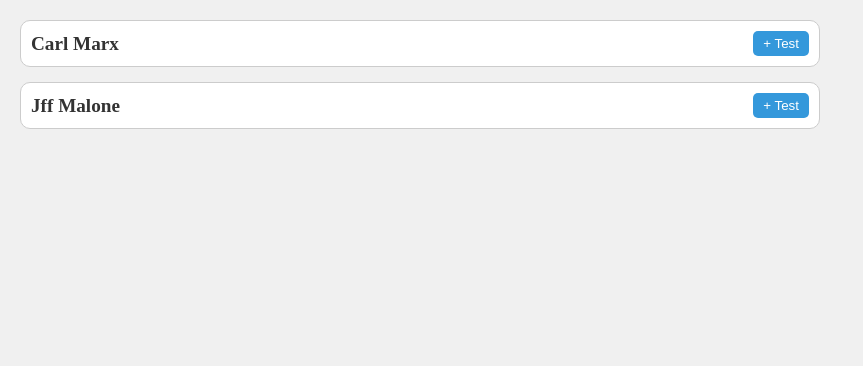
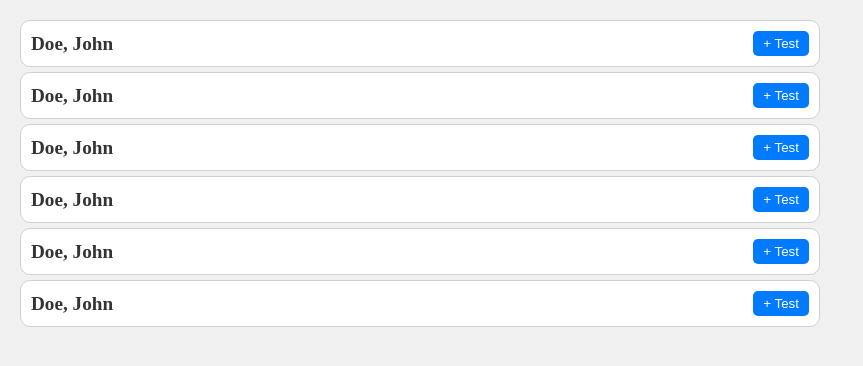
Before and after one commit to ethanhcarpenter/Summer24, a website: page public/html/people.html in a window 1280 px wide. Shown: the whole page, without its empty margins (0-863 px from the left). Drawn offline with Linux system fonts and the light colour scheme.

Commit message:
can now create people on demand and got the styling from gpt in fact all the styles are from gpt im not that creative, why i prefer command line apps and algs no front end required

```diff
--- a/public/css/people.css
+++ b/public/css/people.css
@@ -16,19 +16,19 @@
 .people-container {
     display: flex;
     flex-direction: column;
-    gap: 15px;
+    gap: 5px;
     width: 100%;
     max-width: 800px;
 }
 
 /* Person item styling */
 .person-item {
-    background-color: #ffffff;
-    border: 1px solid #ccc;
+    background-color: #ffffff; /* White background */
+    border: 1px solid #d1d1d1; /* Light grey border */
     border-radius: 10px;
     padding: 10px;
     cursor: pointer;
-    transition: background-color 0.3s ease;
+    transition: background-color 0.3s ease, border-color 0.3s ease;
     position: relative;
 }
 
@@ -43,23 +43,24 @@
 .person-name {
     font-size: 1.2rem;
     font-weight: bold;
-    color: #333;
+    color: #333333; /* Dark grey font */
 }
 
 /* Add test button styling */
 .add-test-button {
-    background-color: #3498db;
+    background-color: #007bff; /* Blue background */
     color: #ffffff;
     border: none;
     padding: 5px 10px;
     border-radius: 5px;
     cursor: pointer;
-    transition: background-color 0.3s ease;
+    transition: background-color 0.3s ease, transform 0.3s ease;
 }
 
 /* Button hover effect */
 .add-test-button:hover {
-    background-color: #2980b9;
+    background-color: #0056b3; /* Darker blue on hover */
+    transform: translateY(-2px);
 }
 
 /* Test list styling */
@@ -70,18 +71,19 @@
 
 /* Test item styling */
 .test-item {
-    background-color: #f9f9f9;
-    border: 1px solid #ddd;
+    background-color: #f8f9fa; /* Light grey background */
+    border: 1px solid #ced4da; /* Grey border */
     border-radius: 5px;
     margin-bottom: 5px;
     padding: 10px;
     cursor: pointer;
-    transition: background-color 0.3s ease;
+    transition: background-color 0.3s ease, border-color 0.3s ease;
 }
 
 /* Test item hover effect */
 .test-item:hover {
-    background-color: #f0f0f0;
+    background-color: #e9ecef; /* Slightly darker grey on hover */
+    border-color: #adb5bd;
 }
 
 /* Questions styling */
@@ -92,8 +94,8 @@
 
 /* Question item styling */
 .question-item {
-    background-color: #ffffff;
-    border: 1px solid #ddd;
+    background-color: #ffffff; /* White background */
+    border: 1px solid #ced4da; /* Grey border */
     border-radius: 5px;
     margin-bottom: 5px;
     padding: 10px;
--- a/public/html/people.html
+++ b/public/html/people.html
@@ -9,24 +9,7 @@
 <body>
     <section class="main">
         <section class="people-container">
-            <div class="person-item" id="person1">
-                <div class="person-info">
-                    <span class="person-name">Carl Marx</span>
-                    <button class="add-test-button">+ Test</button>
-                </div>
-                <div class="test-list">
-                    <!-- Tests -->
-                </div>
-            </div>
-            <div class="person-item" id="person2">
-                <div class="person-info">
-                    <span class="person-name">Jff Malone</span>
-                    <button class="add-test-button">+ Test</button>
-                </div>
-                <div class="test-list">
-                    <!-- Test items will be dynamically loaded here -->
-                </div>
-            </div>
+
         </section>
     </section>
 
--- a/public/js/createPeople.js
+++ b/public/js/createPeople.js
@@ -1,5 +1,31 @@
-function createPerson(name){
+function createPerson(firstname,surname){
     const outerDiv=document.createElement("div");
     outerDiv.setAttribute("class","person-item");
-    outerDiv.setAttribute("id",name);
+    outerDiv.setAttribute("id",firstname+" "+surname);
+    const info=document.createElement("div");
+    info.setAttribute("class","person-info");
+    const personNameSpan=document.createElement("span");
+    personNameSpan.setAttribute("class","person-name");
+    personNameSpan.innerText=surname+", "+firstname;
+    const newTestButton=document.createElement("button");
+    newTestButton.setAttribute("class","add-test-button");
+    newTestButton.setAttribute("id",firstname+" "+surname+" Button");
+    newTestButton.innerText="+ Test"
+    const testList=document.createElement("div");
+    testList.setAttribute("class","test-list")
+
+    info.appendChild(personNameSpan);
+    info.appendChild(newTestButton);
+    outerDiv.appendChild(info);
+    outerDiv.appendChild(testList);
+
+    const peopleContainer=document.getElementsByClassName("people-container")
+    peopleContainer[0].appendChild(outerDiv);
 }
+
+createPerson("John","Doe")
+createPerson("John","Doe")
+createPerson("John","Doe")
+createPerson("John","Doe")
+createPerson("John","Doe")
+createPerson("John","Doe")
```
